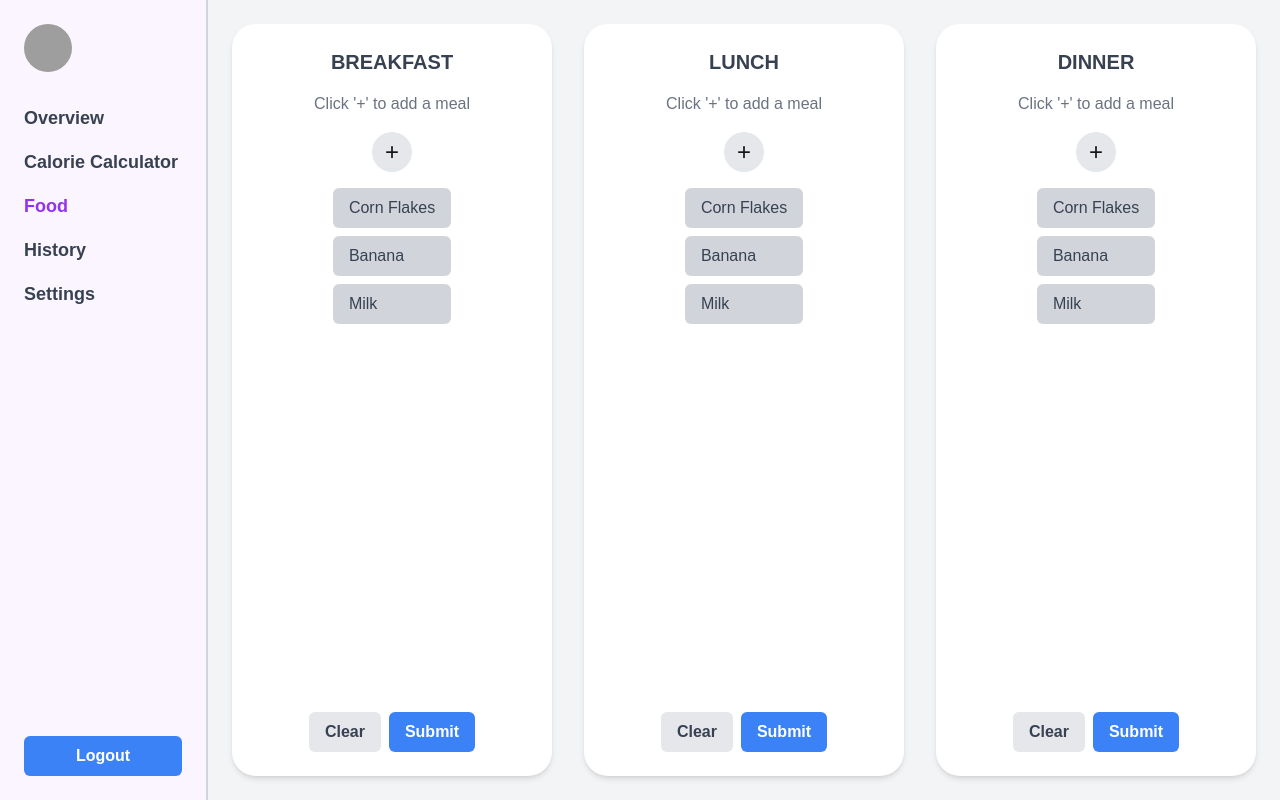
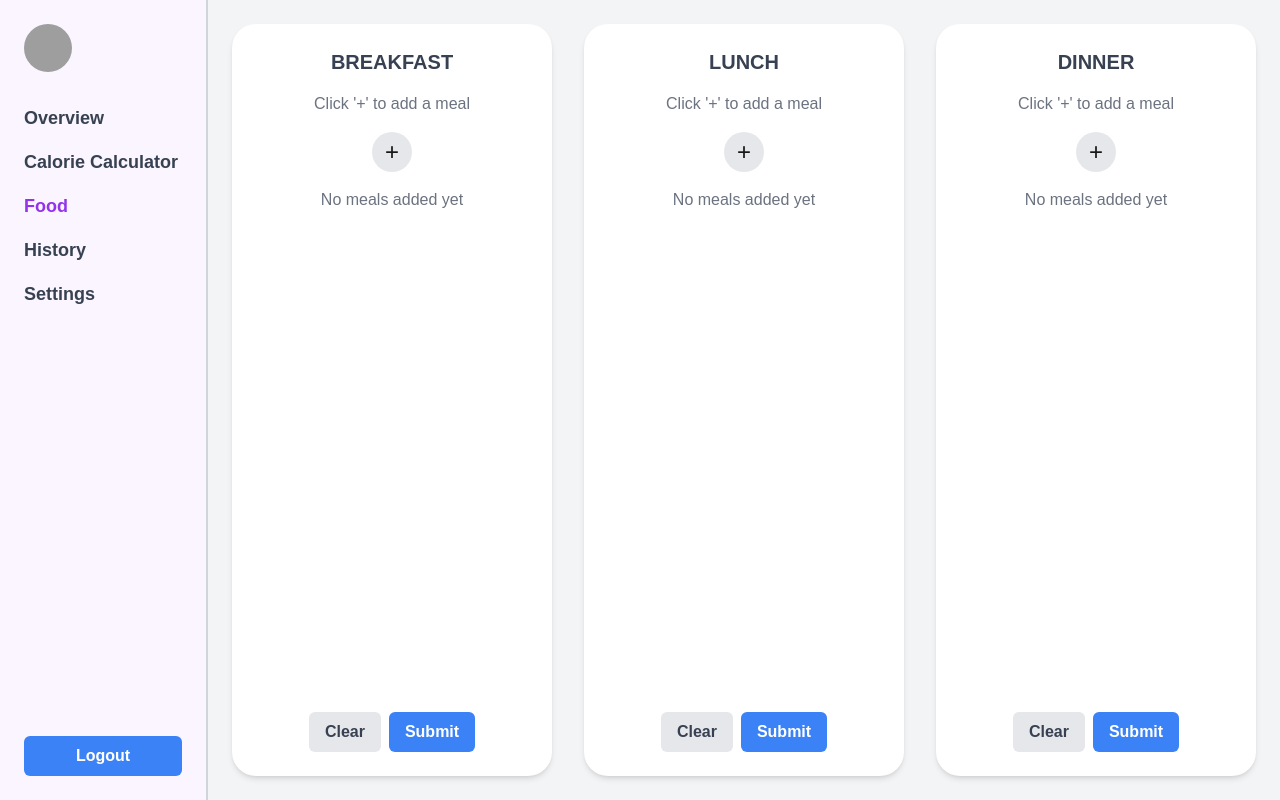
Before and after one commit to Valritehachi/Nextjs_project, a Next.js app: page /food in a window 1280 px wide. Built offline with nearby package versions, Linux system fonts and the light colour scheme; grey boxes are pictures that could not be loaded.

Commit message:
changes to the meal planner

```diff
--- a/app/food/page.tsx
+++ b/app/food/page.tsx
@@ -15,9 +15,9 @@ const FoodPage = () => {
 
         <div className="flex justify-center space-x-8">
           {/* Meal Columns */}
-          <MealPlanner title="BREAKFAST" meals={['Corn Flakes', 'Banana', 'Milk']} />
-          <MealPlanner title="LUNCH" meals={[]} />
-          <MealPlanner title="DINNER" meals={[]} />
+          <MealPlanner title="BREAKFAST" />
+          <MealPlanner title="LUNCH" />
+          <MealPlanner title="DINNER" />
         </div>
       </div>
     </div>
--- a/components/MealPlanner.tsx
+++ b/components/MealPlanner.tsx
@@ -5,7 +5,7 @@ interface MealPlannerProps {
 }
 
 const MealPlanner: React.FC<MealPlannerProps> = ({ title }) => {
-  const [meals, setMeals] = useState<string[]>(['Corn Flakes', 'Banana', 'Milk']);
+  const [meals, setMeals] = useState<string[]>([]);
 
   const clearMeals = () => {
     setMeals([]);
```
